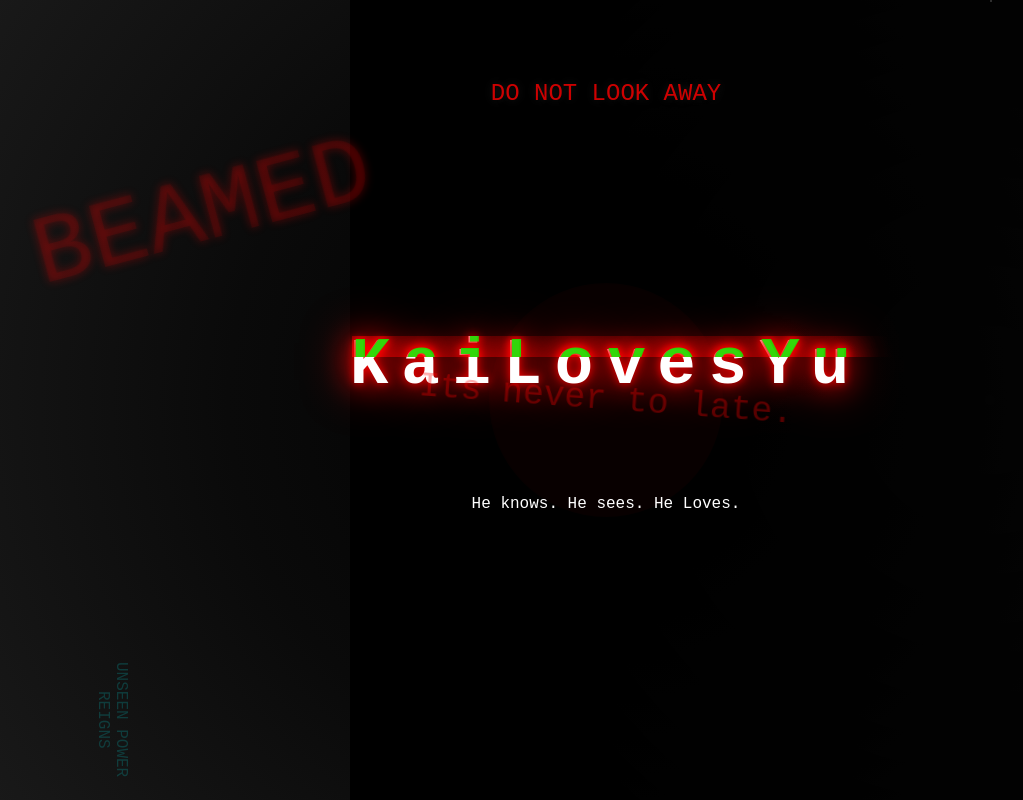
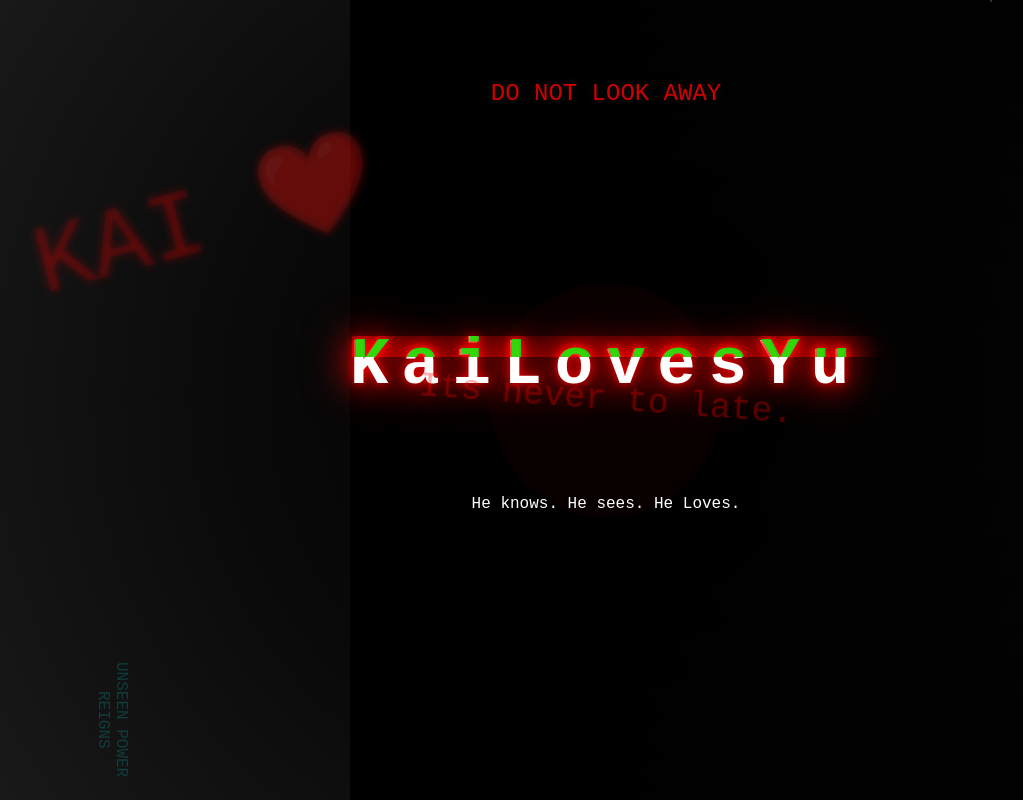
Before and after one commit to BeamedRunsYou/KaiLovesYu, a plain HTML site: page index.html in a window 1280 px wide. Shown: the top 800 px of the page, without its empty margins (34-1057 px from the left). Drawn offline with Linux system fonts and the light colour scheme.

Commit message:
Update index.html

```diff
--- a/index.html
+++ b/index.html
@@ -9,7 +9,7 @@
 <body>
     <div class="container">
         <div class="fading-stars"></div>
-        <div class="background-text">BEAMED</div>
+        <div class="background-text">KAI ❤️</div>
         <div class="pulsating-circle"></div>
         <div class="warning-text">DO NOT LOOK AWAY</div>
         <h1 class="glitch-effect" data-text="KaiLovesYu">KaiLovesYu</h1>
```
